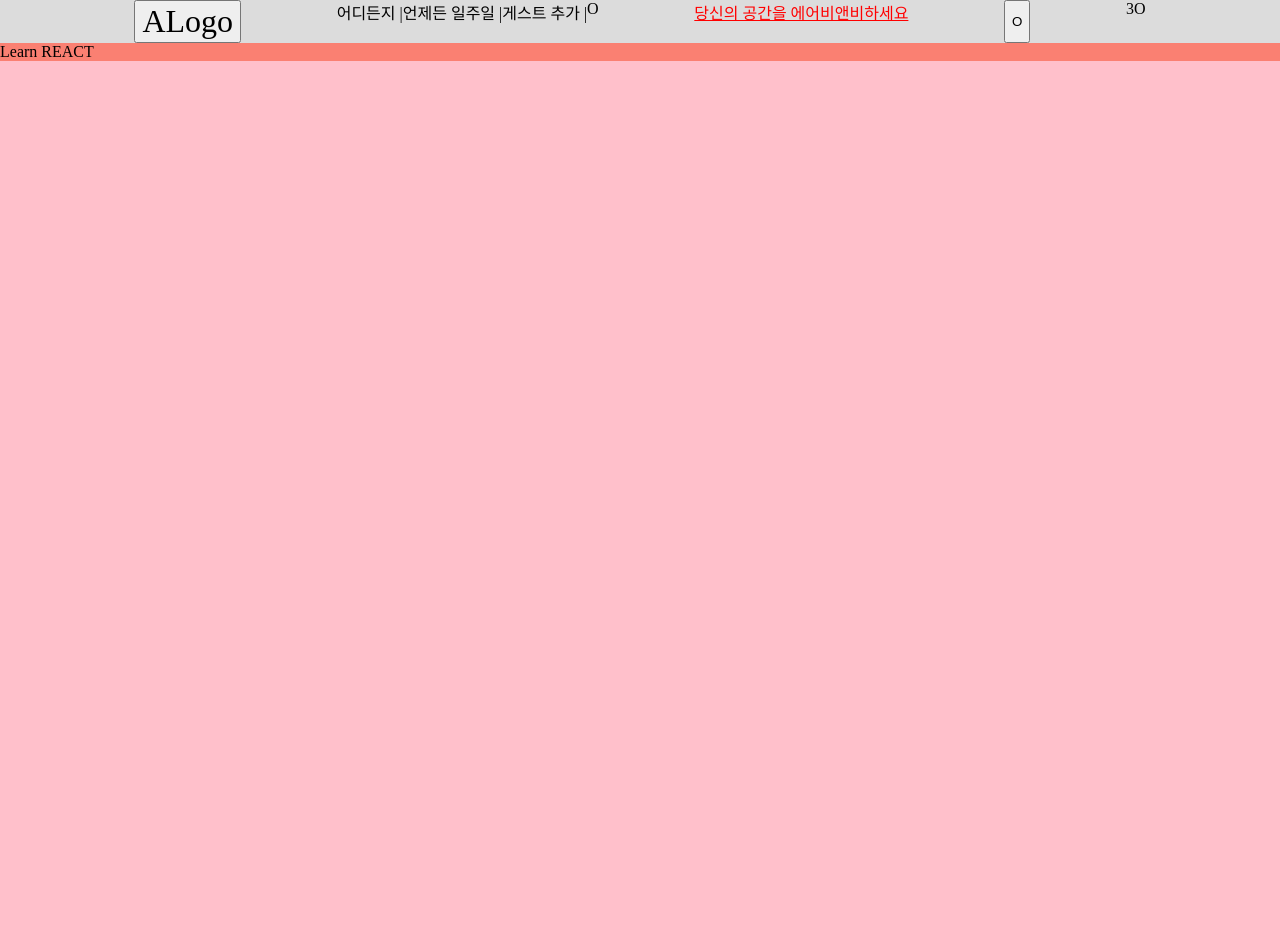
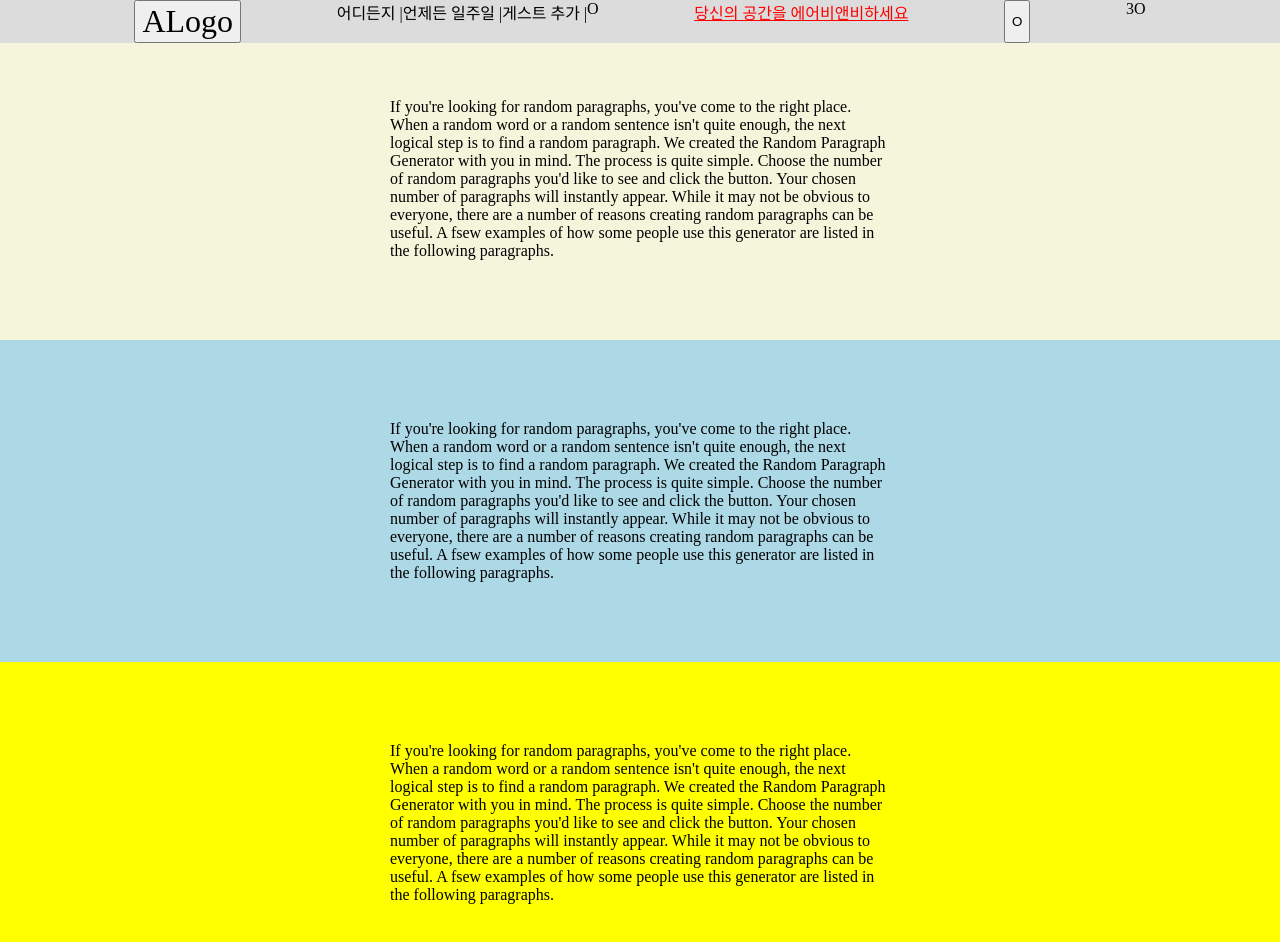
Before and after one commit to cherrie-k/clone-netflix, a React (Create React App) app: page / in a window 1280 px wide. Shown: the top 942 px of the page. Before the commit the page ends 800 px from the top, so only its background shows below. Built offline with nearby package versions, Linux system fonts and the light colour scheme.

Commit message:
스크롤 내려도 navbar 고정

```diff
--- a/src/App.js
+++ b/src/App.js
@@ -1,4 +1,5 @@
 import MainNavBar from "./Components/Navbars/MainNavBar";
+import TempMain from "./Components/TempMain";
 
 function App() {
   return (
@@ -9,6 +10,7 @@ function App() {
         style={{ margin: "0", padding: "0", background: "salmon" }}
       >
         <div>Learn REACT</div>
+        <TempMain />
       </div>
     </div>
   );
--- a/src/Components/Navbars/NavBarStyle.css
+++ b/src/Components/Navbars/NavBarStyle.css
@@ -18,6 +18,7 @@ body {
   align-items: stretch;
   gap: 30px;
   padding: 0 8.4rem;
+  position: fixed;
 }
 
 .site-title {
@@ -34,3 +35,25 @@ body {
 .nav div:hover {
   background-color: peru;
 }
+
+.MainBox {
+  width: 100%;
+}
+
+.MainPageBlock {
+  margin: 0 auto;
+  width: 1024px;
+  height: 100%;
+  padding: 80px 30px;
+  display: flex;
+  justify-content: center;
+  align-items: center;
+  gap: 100px;
+}
+
+.ddiv {
+  min-height: 1px;
+  min-width: 200px;
+  max-width: 500px;
+  overflow: hidden;
+}
--- /dev/null
+++ b/src/Components/TempMain.js
@@ -0,0 +1,56 @@
+import "./Navbars/NavBarStyle.css";
+
+export default function TempMain() {
+  return (
+    <>
+      <main className="MainBox" style={{ background: "beige" }}>
+        <section className="MainPageBlock" style={{ background: "beige" }}>
+          <div className="ddiv">
+            If you&apos;re looking for random paragraphs, you&apos;ve come to
+            the right place. When a random word or a random sentence isn&apos;t
+            quite enough, the next logical step is to find a random paragraph.
+            We created the Random Paragraph Generator with you in mind. The
+            process is quite simple. Choose the number of random paragraphs
+            you&apos;d like to see and click the button. Your chosen number of
+            paragraphs will instantly appear. While it may not be obvious to
+            everyone, there are a number of reasons creating random paragraphs
+            can be useful. A fsew examples of how some people use this generator
+            are listed in the following paragraphs.
+          </div>
+        </section>
+      </main>
+      <main className="MainBox" id="temp" style={{ background: "lightblue" }}>
+        <section className="MainPageBlock" style={{ background: "lightblue" }}>
+          <div className="ddiv">
+            If you&apos;re looking for random paragraphs, you&apos;ve come to
+            the right place. When a random word or a random sentence isn&apos;t
+            quite enough, the next logical step is to find a random paragraph.
+            We created the Random Paragraph Generator with you in mind. The
+            process is quite simple. Choose the number of random paragraphs
+            you&apos;d like to see and click the button. Your chosen number of
+            paragraphs will instantly appear. While it may not be obvious to
+            everyone, there are a number of reasons creating random paragraphs
+            can be useful. A fsew examples of how some people use this generator
+            are listed in the following paragraphs.
+          </div>
+        </section>
+      </main>
+      <main className="MainBox" style={{ background: "yellow" }}>
+        <section className="MainPageBlock" style={{ background: "yellow" }}>
+          <div className="ddiv">
+            If you&apos;re looking for random paragraphs, you&apos;ve come to
+            the right place. When a random word or a random sentence isn&apos;t
+            quite enough, the next logical step is to find a random paragraph.
+            We created the Random Paragraph Generator with you in mind. The
+            process is quite simple. Choose the number of random paragraphs
+            you&apos;d like to see and click the button. Your chosen number of
+            paragraphs will instantly appear. While it may not be obvious to
+            everyone, there are a number of reasons creating random paragraphs
+            can be useful. A fsew examples of how some people use this generator
+            are listed in the following paragraphs.
+          </div>
+        </section>
+      </main>
+    </>
+  );
+}
```
